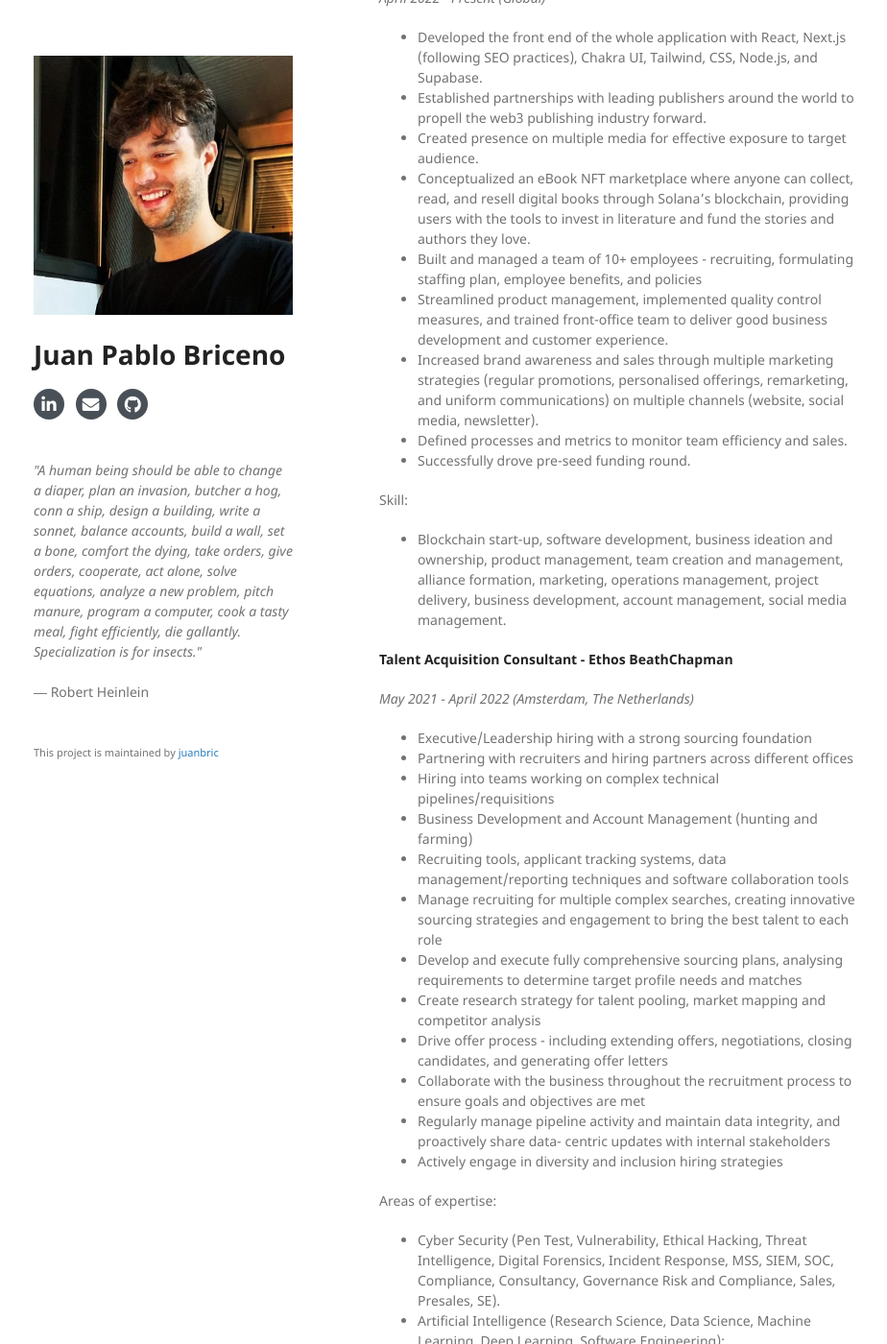
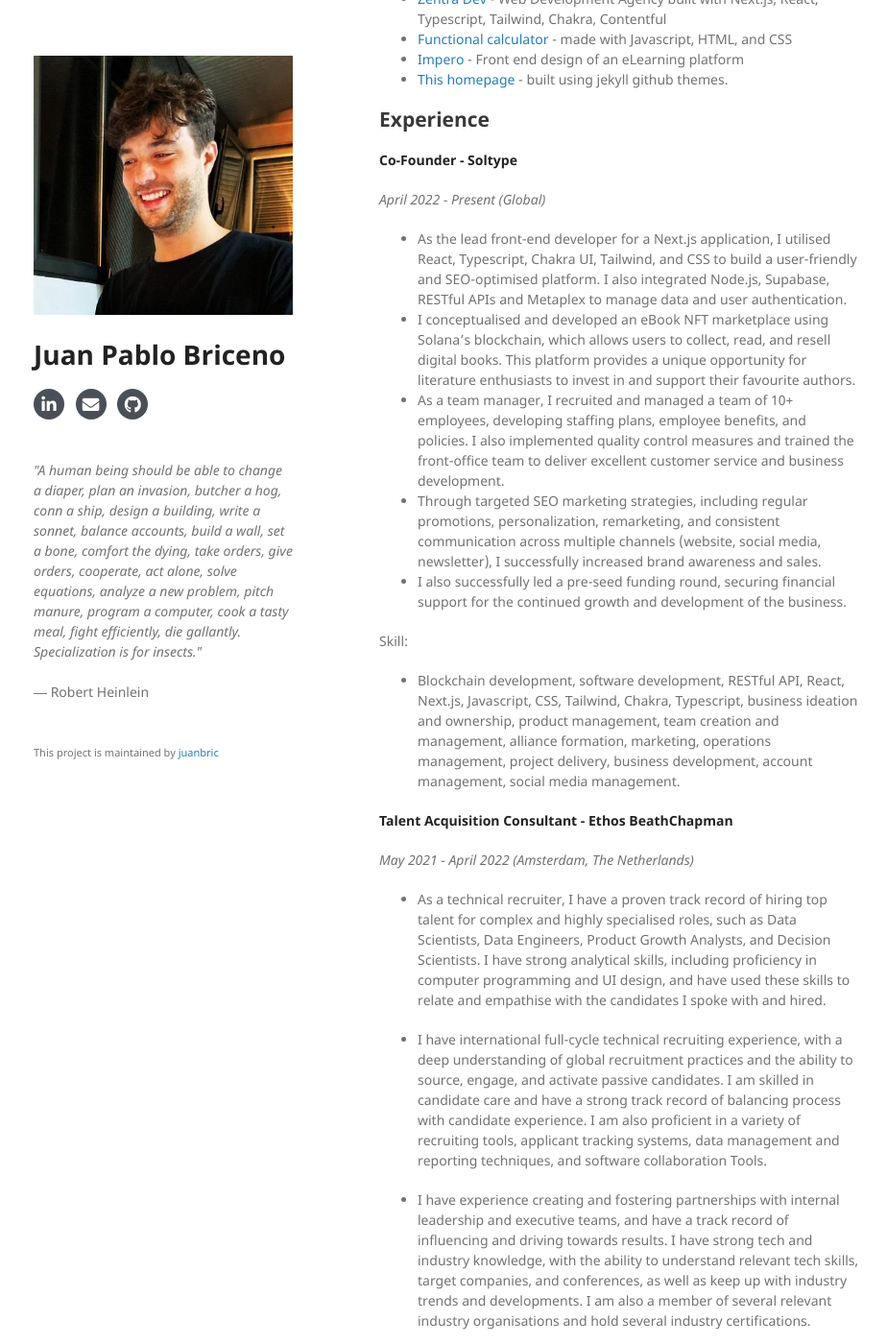
Before and after one commit to juanbric/homepage, a Jekyll site: the page built from index.md, in a window 1280 px wide and 1400 px high, scrolled down 344 px. Shown: the whole window at 96% size, without its empty margins (175-1099 px from the left). Built offline with Jekyll 4.4.1, drawn with Linux system fonts in a browser that asks for light colours; nearby versions of some CDN libraries; our own code applies the rules of GitHub Pages for plain Markdown files; a style sheet for code colours, icons or effects is not loaded; some of the changed text lies outside the part shown.

Commit message:
Update index.md

```diff
--- a/index.md
+++ b/index.md
@@ -1,41 +1,36 @@
 ## About me
-I'm Co-Founder of [Soltype](https://www.soltype.io/) - an eBook NFT marketplace where anyone can collect, read, and resell digital books. I lead Soltype's business practice across growth, partnerships, strategy, marketing, and conceptualization; and contribute day in and day out on the software development of the product. Join our [Discord Community](https://discord.gg/RHTkhfvX9c), and follow us on [Twitter](https://twitter.com/soltype_io), [Linkedin](https://www.linkedin.com/company/soltype/) and [Instagram](https://www.instagram.com/soltype.io/) to form part of the future of publishing.
+I'm Co-Founder of [Soltype](https://www.soltype.io/) - an eBook NFT marketplace where anyone can collect, read, and resell digital books. I lead Soltype's business practice across its Front End Software Development, growth, partnerships, strategy, marketing, and conceptualization. If you want to form part of the future of publishing, join our [Discord Community](https://discord.gg/RHTkhfvX9c), and follow us on [Twitter](https://twitter.com/soltype_io), [Linkedin](https://www.linkedin.com/company/soltype/) and [Instagram](https://www.instagram.com/soltype.io/).
 
+## Portfolio
+- [Soltype](https://www.soltype.io/) - NFT eBook marketplace built with Next.js, React, Typescript where anyone can collect and read digital books.
+- [Zentra Dev](https://zentradev.vercel.app/) - Web Development Agency built with Next.js, React, Typescript, Tailwind, Chakra, Contentful
+- [Functional calculator](https://juanbric.github.io/calculator/) - made with Javascript, HTML, and CSS
+- [Impero](https://juanbric.github.io/impero/dist/index.html) - Front end design of an eLearning platform
+- [This homepage](https://juanbric.github.io/homepage/) - built using jekyll github themes.
 
 ## Experience
 
 **Co-Founder - Soltype**
 
 _April 2022 - Present (Global)_
-- Developed the front end of the whole application with React, Next.js (following SEO practices), Chakra UI, Tailwind, CSS, Node.js, and Supabase.
-- Established partnerships with leading publishers around the world to propell the web3 publishing industry forward.
-- Created presence on multiple media for effective exposure to target audience.
-- Conceptualized an eBook NFT marketplace where anyone can collect, read, and resell digital books through Solana's blockchain, providing users with the tools to invest in literature and fund the stories and authors they love.
-- Built and managed a team of 10+ employees - recruiting, formulating staffing plan, employee benefits, and policies
-- Streamlined product management, implemented quality control measures, and trained front-office team to deliver good business development and customer experience.
-- Increased brand awareness and sales through multiple marketing strategies (regular promotions, personalised offerings, remarketing, and uniform communications) on multiple channels (website, social media, newsletter).
-- Defined processes and metrics to monitor team efficiency and sales.
-- Successfully drove pre-seed funding round.
+- As the lead front-end developer for a Next.js application, I utilised React, Typescript, Chakra UI, Tailwind, and CSS to build a user-friendly and SEO-optimised platform. I also integrated Node.js, Supabase, RESTful APIs and Metaplex to manage data and user authentication.
+- I conceptualised and developed an eBook NFT marketplace using Solana's blockchain, which  allows users to collect, read, and resell digital books. This platform provides a unique opportunity for literature enthusiasts to invest in and support their favourite authors.
+- As a team manager, I recruited and managed a team of 10+ employees, developing staffing plans, employee benefits, and policies. I also implemented quality control measures and trained the front-office team to deliver excellent customer service and business development.
+- Through targeted SEO marketing strategies, including regular promotions, personalization, remarketing, and consistent communication across multiple channels (website, social media, newsletter), I successfully increased brand awareness and sales.
+- I also successfully led a pre-seed funding round, securing financial support for the continued growth and development of the business.
 
 Skill:
-- Blockchain start-up, software development, business ideation and ownership, product management, team creation and management, alliance formation, marketing, operations management, project delivery, business development, account management, social media management.
+- Blockchain development, software development, RESTful API, React, Next.js, Javascript, CSS, Tailwind, Chakra, Typescript, business ideation and ownership, product management, team creation and management, alliance formation, marketing, operations management, project delivery, business development, account management, social media management.
 
 **Talent Acquisition Consultant - Ethos BeathChapman**
 
 _May 2021 - April 2022 (Amsterdam, The Netherlands)_
 
-- Executive/Leadership hiring with a strong sourcing foundation
-- Partnering with recruiters and hiring partners across different offices
-- Hiring into teams working on complex technical pipelines/requisitions
-- Business Development and Account Management (hunting and farming)
-- Recruiting tools, applicant tracking systems, data management/reporting techniques and software collaboration tools
-- Manage recruiting for multiple complex searches, creating innovative sourcing strategies and engagement to bring the best talent to each role
-- Develop and execute fully comprehensive sourcing plans, analysing requirements to determine target profile needs and matches
-- Create research strategy for talent pooling, market mapping and competitor analysis
-- Drive offer process - including extending offers, negotiations, closing candidates, and generating offer letters
-- Collaborate with the business throughout the recruitment process to ensure goals and objectives are met
-- Regularly manage pipeline activity and maintain data integrity, and proactively share data- centric updates with internal stakeholders
-- Actively engage in diversity and inclusion hiring strategies
+- As a technical recruiter, I have a proven track record of hiring top talent for complex and highly specialised roles, such as Data Scientists, Data Engineers, Product Growth Analysts, and Decision Scientists. I have strong analytical skills, including proficiency in computer programming and UI design, and have used these skills to relate and empathise with the candidates I spoke with and hired.
+
+- I have international full-cycle technical recruiting experience, with a deep understanding of global recruitment practices and the ability to source, engage, and activate passive candidates. I am skilled in candidate care and have a strong track record of balancing process with candidate experience. I am also proficient in a variety of recruiting tools, applicant tracking systems, data management and reporting techniques, and software collaboration Tools.
+
+- I have experience creating and fostering partnerships with internal leadership and executive teams, and have a track record of influencing and driving towards results. I have strong tech and industry knowledge, with the ability to understand relevant tech skills, target companies, and conferences, as well as keep up with industry trends and developments. I am also a member of several relevant industry organisations and hold several industry certifications.
 
 Areas of expertise:
 - Cyber Security (Pen Test, Vulnerability, Ethical Hacking, Threat Intelligence, Digital Forensics, Incident Response, MSS, SIEM, SOC, Compliance, Consultancy, Governance Risk and Compliance, Sales, Presales, SE).
@@ -47,16 +42,18 @@ Areas of expertise:
 
 _Oct 2020 - May 2021 (Amsterdam, The Netherlands)_
 
-- Driving high value sales and next generation customer management through SalesForce, servicing both the Spanish and UK markets at Rituals Headquarters in Amsterdam.
-- Strategic enhancing of routines and workflows for agents and customers alike.
+- I have a proven track record of driving high value sales and delivering next-generation customer service using SalesForce. In my role, I strategized on ways to enhance routines and systems for both service agents and customers, resulting in improved customer satisfaction and increased sales.
+
+- I have expert-level knowledge of SalesForce, including advanced features and functionality, and have received training and certifications in using the platform. I have successfully applied this knowledge to drive sales and improve customer service.
+
+- I have experience servicing both the Spanish and UK markets, and have developed strong language skills and cultural competencies through this experience. I have also faced and overcome challenges related to servicing these markets, adapting my approach as needed to meet the needs of my customers and colleagues.
 
  **Research Assistant - Centre for Public Values and Ethics Leiden University**
 
 _Oct 2018 - May 2019 (The Hague, The Netherlands)_
 
-- Documenting and presenting cases of wrongful criminal convictions in Latin America for the Faculty of Governance and Global Affairs: Centre for Public Values and Ethics of Leiden University.
-- Enlarging Leiden University's wrongful convictions academic database.
-- Supervision Dr. Andrei Poama
+- As a researcher at the Faculty of Governance and Global Affairs, I worked at the Centre for Public Values and Ethics on a project under the supervision of Dr. Andrei Poama documenting and presenting cases of wrongful criminal convictions in Latin America. I was responsible for researching and analysing cases, and for adding them to Leiden University's wrongful convictions database. Through this work, I contributed to the understanding of issues related to wrongful convictions in Latin America and helped to expand the university's database on this topic.
+
 
 **Cook - Barlow**
 
@@ -83,6 +80,34 @@ Managerial Strategies and Organization, Marketing, Corporate Social Responsibili
 **Honours College Tackling Global Challenges (30EC) - Leiden University**
 
 Public Leadership, Rhetorical and Argumentative Skills, Tackling Wicked Problems, Governing Science and Expertise, Academic Internship at the Centre for Public Ethics and Values. _Average Grade: 8.4_
+
+<br/>
+
+## Technical
+
+**Programming** React, Typescript, Javascript, Next.js, Node.js, CSS, Tailwind, Chakra, GitHub, Firebase, RESTful APIs, CMS, Contentful, Onsite SEO.
+
+**Software tools** VS Code, MS Excel, Google Sheets, MS Office, Drive
+
+**Management tools** Jira, Discord
+
+**CRM/ATS** SalesForce, SmartRecruiters, Pocket Recruiter, Bullhorn
+
+**OS** Windows, MacOS, Linux
+
+<br/>
+
+## Languages
+
+**Spanish** Mother tongue _C2_
+
+**English** Fully proficient _C2_
+
+**Portuguese** Proficient _C1_
+
+**Italian** Independent _B1_
+
+**Dutch** Basic _A2_
 
 <br/>
 
@@ -120,32 +145,4 @@ Collaborating with a multicultural community in the construction of houses, impa
 
 <br/>
 
-## Languages
-
-**Spanish** Mother tongue _C2_
-
-**English** Fully proficient _C2_
-
-**Portuguese** Proficient _C1_
-
-**Italian** Independent _B1_
-
-**Dutch** Basic _A2_
-
-<br/>
-
-## Technical
-
-**Software tools** MS Excel, VS Code, MS Office, Drive
-
-**Management tools** Jira, Discord
-
-**CRM/ATS** SalesForce, SmartRecruiters, Pocket Recruiter, Bullhorn
-
-**Programming** React.js, Next.js, Node.js, Chakra UI, Tailwind CSS, CSS, Bootstrap, JavaScript, GitHub, Firebase
-
-**OS** Windows, MacOS, Linux
-
-<br/>
-
-© 2021 Juan Briceno
+© 2023 Juan Briceno
```
